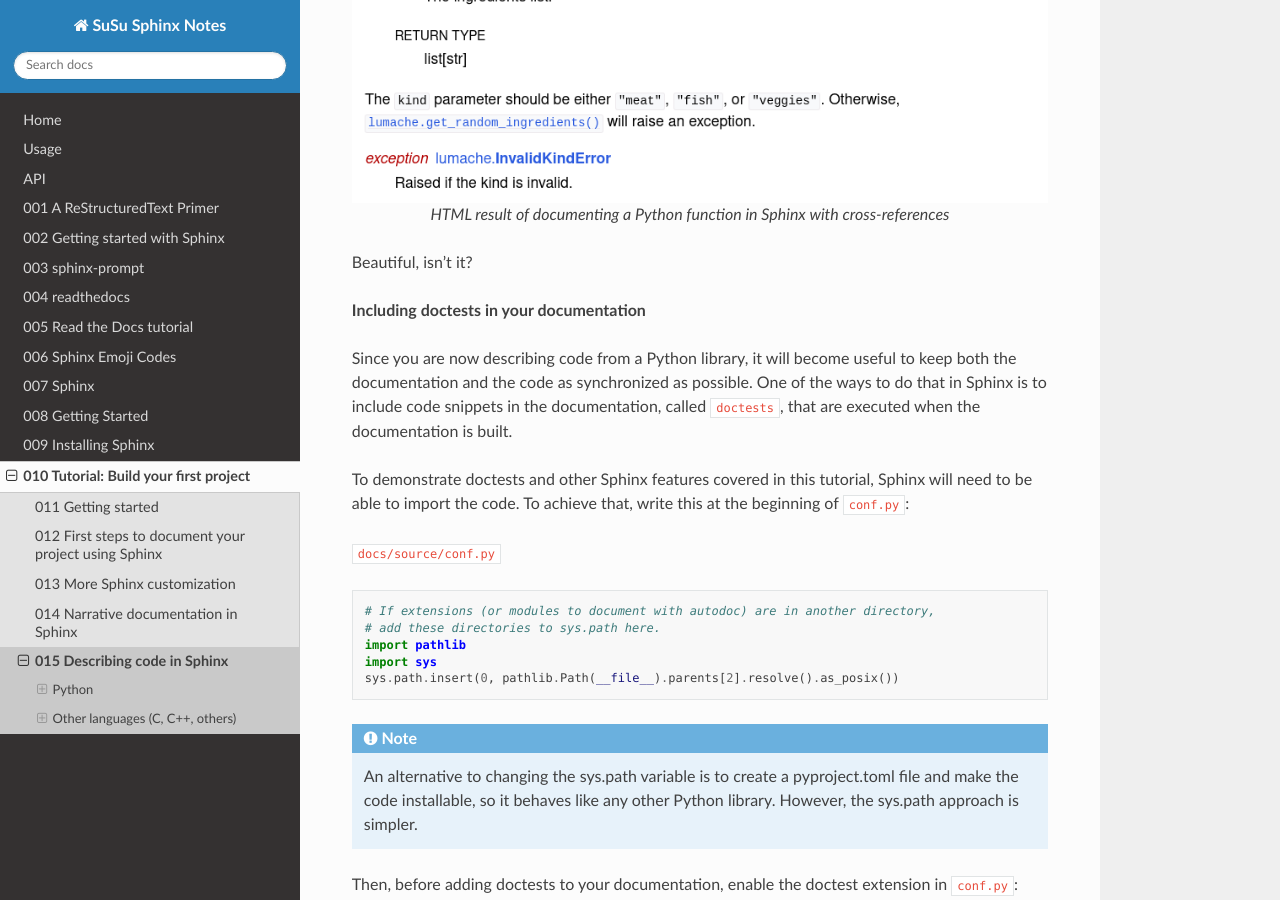
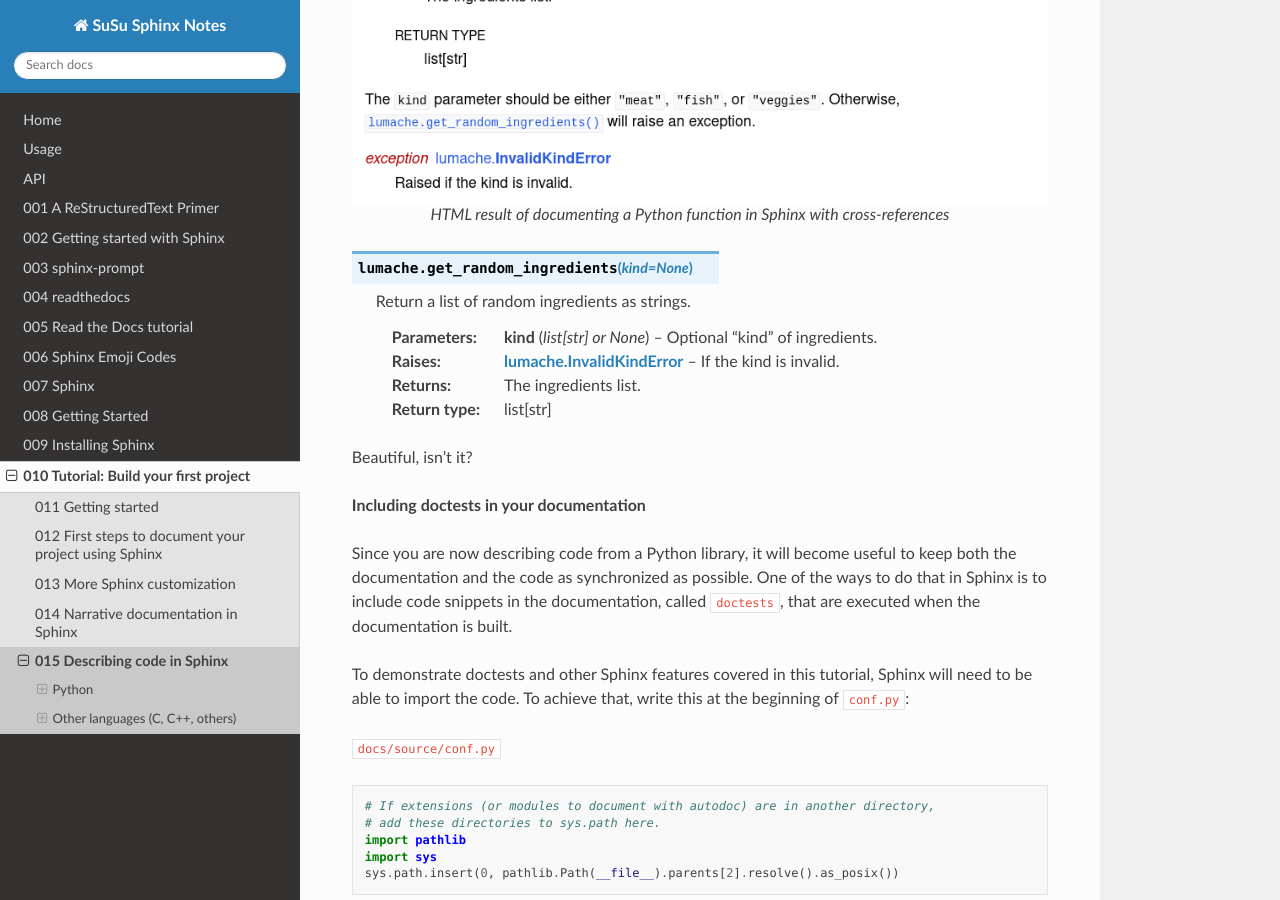
Before and after one commit to LuYF-Lemon-love/-susu-sphinx-notes, a Sphinx documentation site: the page built from docs/source/015-Describing-code-in-Sphinx.rst, in a window 1280 px wide and 900 px high, scrolled down 3313 px. Built offline with Sphinx 7.4.7 and the Read the Docs theme 2.0.0, drawn with Linux system fonts in a browser that asks for light colours; pages that are not in the unit, such as notebooks, are missing from menus.

Commit message:
add code.

```diff
--- a/docs/source/015-Describing-code-in-Sphinx.rst
+++ b/docs/source/015-Describing-code-in-Sphinx.rst
@@ -134,6 +134,16 @@
    :align: center
 
    HTML result of documenting a Python function in Sphinx with cross-references
+
+.. py:function:: lumache.get_random_ingredients(kind=None)
+
+   Return a list of random ingredients as strings.
+
+   :param kind: Optional "kind" of ingredients.
+   :type kind: list[str] or None
+   :raise lumache.InvalidKindError: If the kind is invalid.
+   :return: The ingredients list.
+   :rtype: list[str]
 
 Beautiful, isn’t it?
 
```
